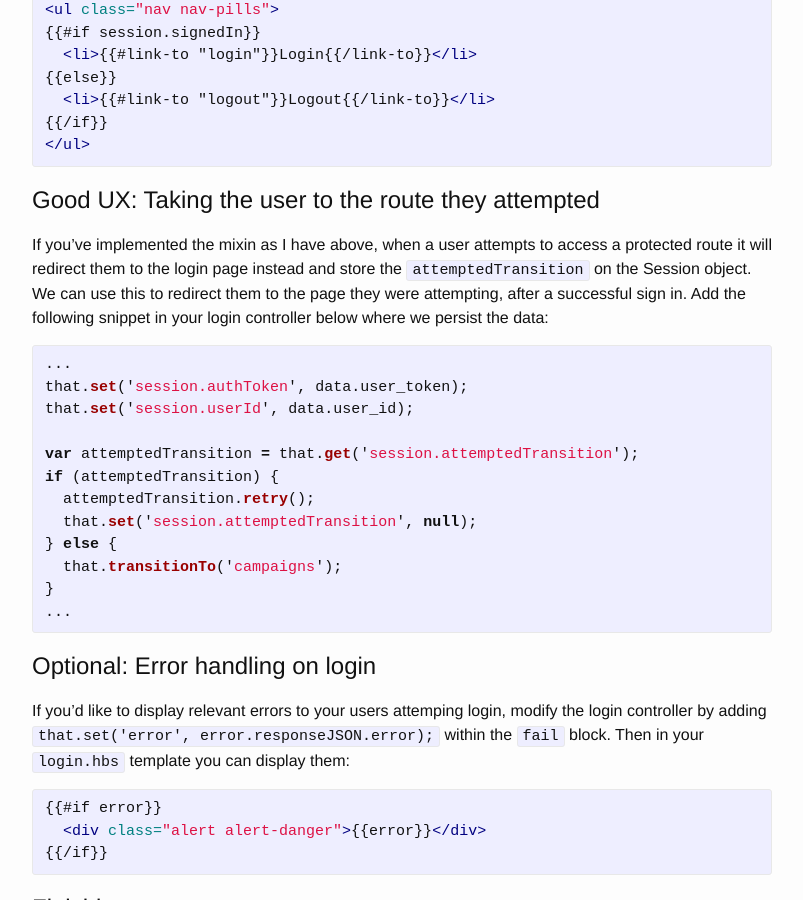
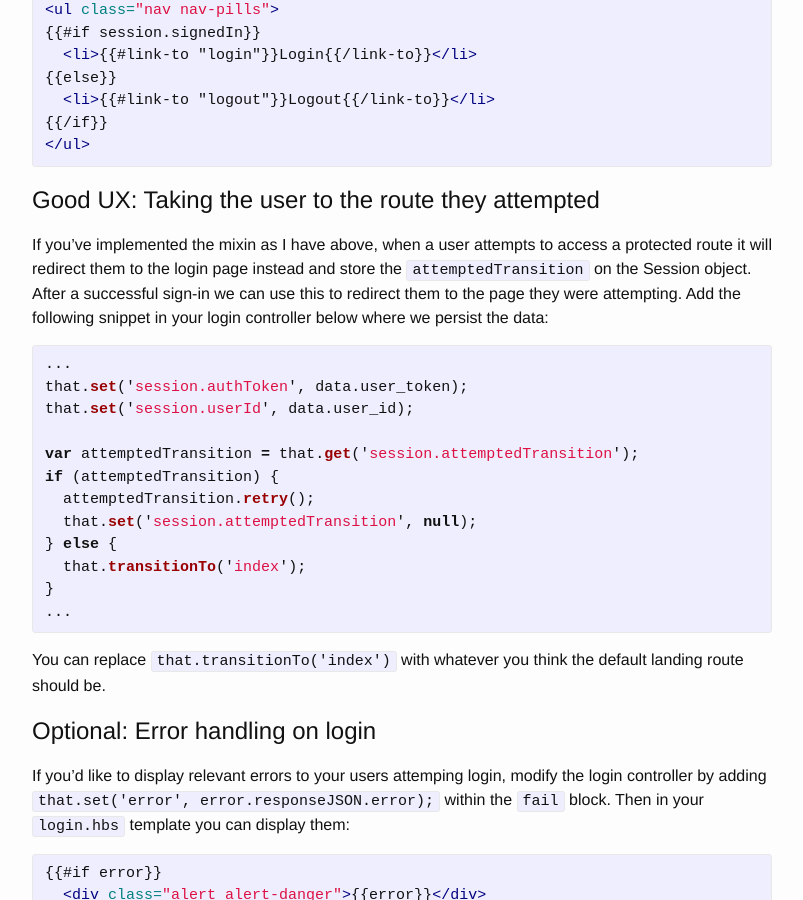
Before and after one commit to scottfister/scottfister.github.io, a Jekyll site: the page built from _posts/2014-09-05-the-best-way-to-do-ember-authentication.markdown, in a window 1280 px wide and 900 px high, scrolled down 7556 px. Shown: the whole window, without its empty margins (238-1041 px from the left). Built offline with Jekyll 4.4.1, drawn with Linux system fonts in a browser that asks for light colours; comment, search, counter and statistics services are not loaded.

Commit message:
Remove campaigns

```diff
--- a/_posts/2014-09-05-the-best-way-to-do-ember-authentication.markdown
+++ b/_posts/2014-09-05-the-best-way-to-do-ember-authentication.markdown
@@ -308,7 +308,7 @@ Now we'd like to show a login link to unauthenticated users and logout for authe
 {% endhighlight %}
 
 # Good UX: Taking the user to the route they attempted
-If you've implemented the mixin as I have above, when a user attempts to access a protected route it will redirect them to the login page instead and store the `attemptedTransition` on the Session object. We can use this to redirect them to the page they were attempting, after a successful sign in. Add the following snippet in your login controller below where we persist the data:
+If you've implemented the mixin as I have above, when a user attempts to access a protected route it will redirect them to the login page instead and store the `attemptedTransition` on the Session object. After a successful sign-in we can use this to redirect them to the page they were attempting. Add the following snippet in your login controller below where we persist the data:
 
 {% highlight javascript %}
 ...
@@ -320,10 +320,12 @@ if (attemptedTransition) {
   attemptedTransition.retry();
   that.set('session.attemptedTransition', null);
 } else {
-  that.transitionTo('campaigns');
+  that.transitionTo('index');
 }
 ...
 {% endhighlight %}
+
+You can replace `that.transitionTo('index')` with whatever you think the default landing route should be.
 
 # Optional: Error handling on login
 If you'd like to display relevant errors to your users attemping login, modify the login controller by adding `that.set('error', error.responseJSON.error);` within the `fail` block. Then in your `login.hbs` template you can display them:
```
Also changed, not shown: 2 other files.
